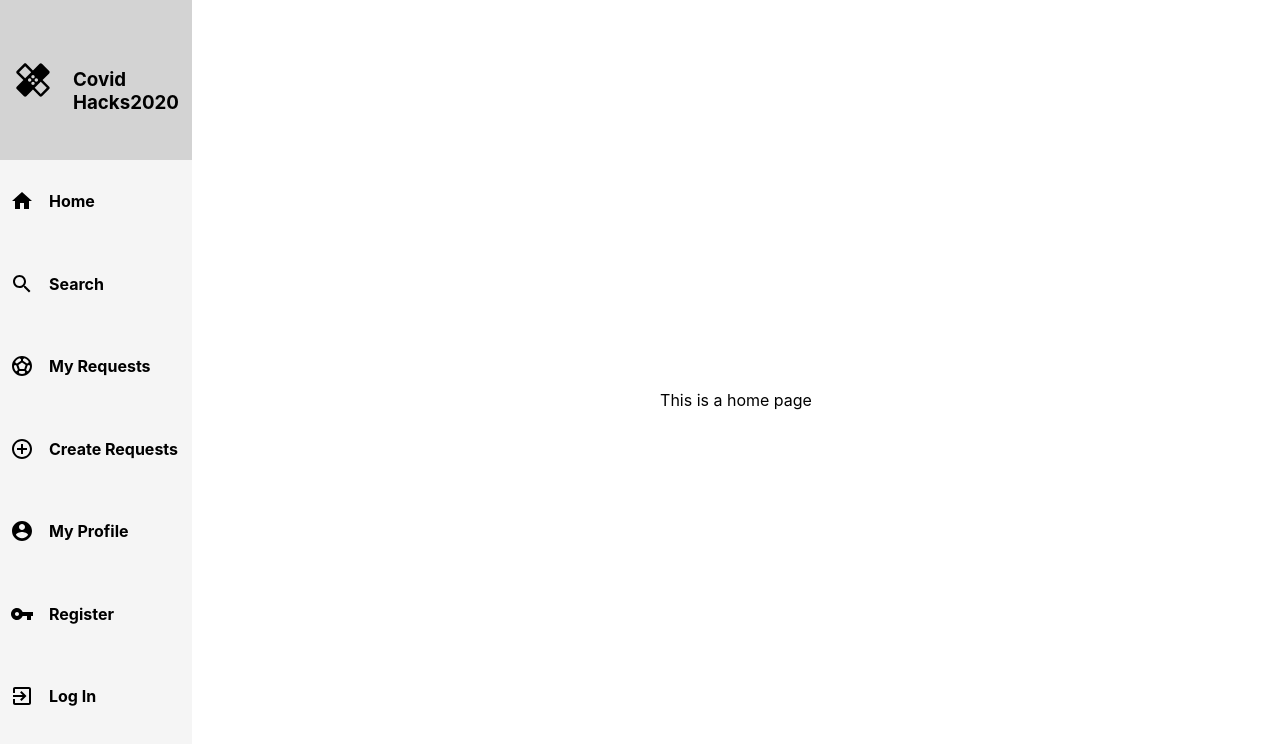
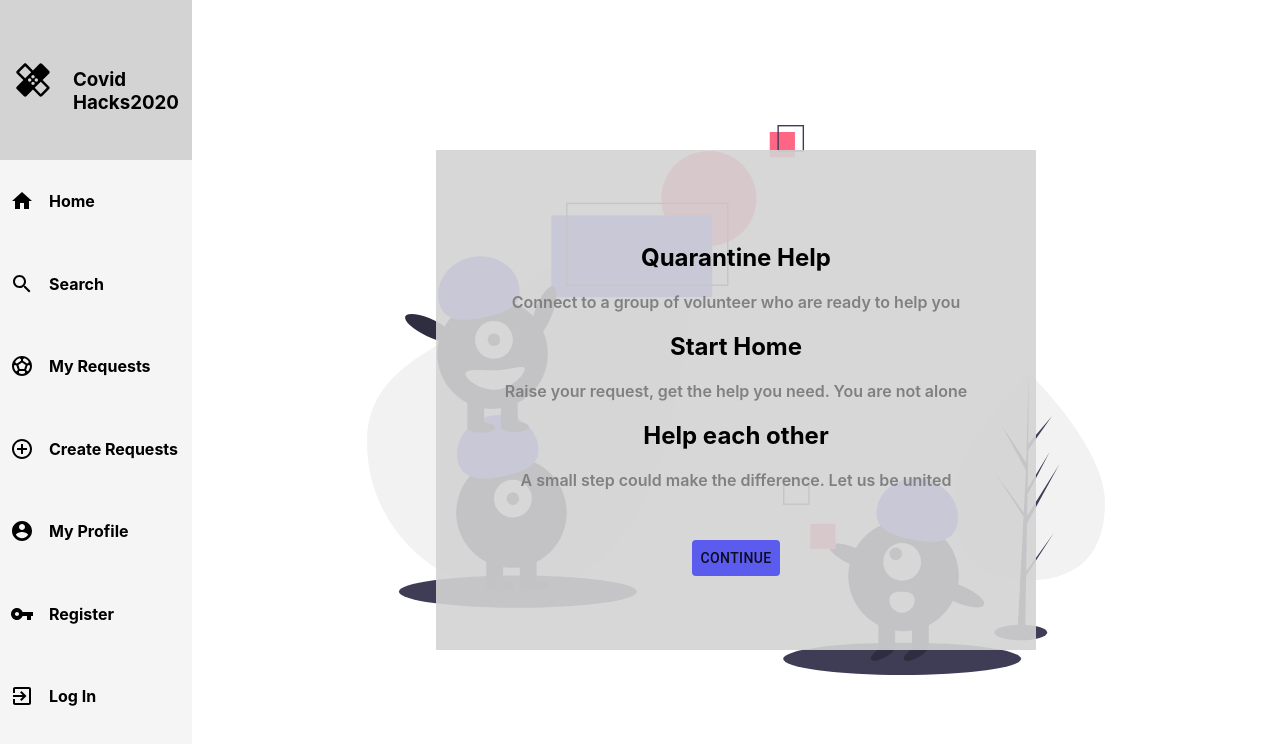
Before and after one commit to FarhanRehman/CovidHacks2020, a React (Create React App) app in the folder covid19/: page / in a window 1280 px wide. Shown: the top 744 px of the page. Built offline with nearby package versions, Linux system fonts and the light colour scheme.

Commit message:
added homepage

```diff
--- a/covid19/src/components/Home/Home.js
+++ b/covid19/src/components/Home/Home.js
@@ -1,10 +1,28 @@
 import React from 'react'
 import styles from './home.module.css';
-
+import Help from '../../asset/help.svg';
+import {Button} from '@material-ui/core'
+import {Link} from 'react-router-dom';
 const Home = () => {
     return (
         <div className={styles.home}>
-            This is a home page
+            <img src={Help} className={styles.homeImg} alt="Logo"/>
+            <div className={styles.homeContent}>
+                <h2>Quarantine Help</h2>
+                <p>Connect to a group of volunteer who are ready to help you</p>
+                <h2>Start Home</h2>
+                <p>Raise your request, get the help you need. You are not alone</p>
+
+                <h2>Help each other</h2>
+                <p>A small step could make the difference. Let us be united</p>
+
+                <Link to="/search">
+                    <Button className={styles.homeBtn}>
+                        continue
+                    </Button>
+                </Link>
+
+            </div>
         </div>
     )
 }
--- a/covid19/src/components/Home/home.module.css
+++ b/covid19/src/components/Home/home.module.css
@@ -0,0 +1,31 @@
+.home{
+    position: relative;
+    display: flex;
+    justify-content: center;
+    align-items: center;
+    flex-direction: column;
+}
+.homeImg{
+    width: 70%;
+    height: 70%;
+}
+
+.homeContent{
+    position: absolute;
+    background-color: rgba(211, 211, 211, 0.904);
+    height: 500px;
+    width: 600px;
+    display:flex;
+    justify-content: center;
+    align-items: center;
+    flex-direction: column;
+}
+.homeContent > p {
+    font-weight: 600;
+    color: gray;
+}
+.homeBtn{
+    background-color: rgba(0, 0, 255, 0.575) !important;
+    margin-top: 50px !important;
+
+}
--- a/covid19/src/components/requests/Requests.js
+++ b/covid19/src/components/requests/Requests.js
@@ -23,9 +23,7 @@ const Requests = () => {
     const [desc, setDesc] = useState("")
     const [max, setMax] = useState("")
     const [date, setDate] = useState("")
-    const [location, setLocation] = useState("");
-
-
+    const [location, setLocation] = useState("")
     const handleSubmit = (e) => {
         e.preventDefault();
     }
```
Also changed, not shown: covid19/src/asset/help.svg (added), 1 other file (tests, documents, lock files or other folders).
